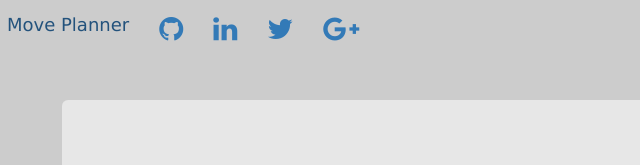
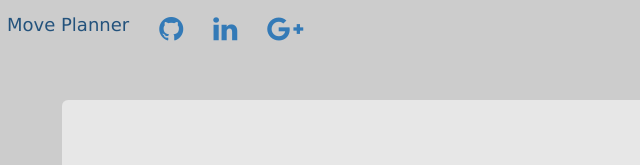
Before and after one commit to slooptb/move-planner, a plain HTML site: page index.html in a window 1280 px wide. Shown: the top 165 px of the page, 8-648 px from the left. Drawn offline with nearby package versions, Linux system fonts and the light colour scheme.

Commit message:
Remove twitter!

```diff
--- a/index.html
+++ b/index.html
@@ -18,9 +18,6 @@
         </li>
         <li class="nav-item">
             <a class="nav-link" href="https://www.linkedin.com/in/slooptb" title="Tom on LinkedIn"><i class="fa fa-linkedin fa-2x"></i></a>
-        </li>
-        <li class="nav-item">
-            <a class="nav-link" href="https://twitter.com/SloopTomB" title="Tom on Twitter"><i class="fa fa-twitter fa-2x"></i></a>
         </li>
         <li class="nav-item">
             <a class="nav-link" href="https://plus.google.com/u/0/113719955138657019890" title="Tom on Google+"><i class="fa fa-google-plus fa-2x"></i></a>
```
